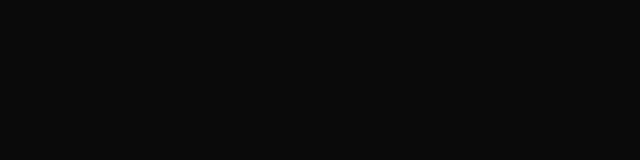
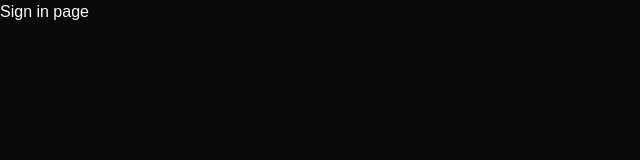
Before and after one commit to Sachin27182003/Real-Time-AI-Voice-Agent-Interview-Platform, a Next.js app in the folder ai-interview-platform/: page /sign-up in a window 1280 px wide. Shown: the top 160 px of the page, without its empty margins (0-640 px from the left). Built offline with nearby package versions, Linux system fonts and the light colour scheme; a web font is replaced by a local one.

Commit message:
Added Root directory

```diff
--- a/ai-interview-platform/app/(auth)/sign-in/page.tsx
+++ b/ai-interview-platform/app/(auth)/sign-in/page.tsx
@@ -0,0 +1,11 @@
+import React from 'react'
+
+const page = () => {
+  return (
+    <div>
+      Sign In page
+    </div>
+  )
+}
+
+export default page
--- a/ai-interview-platform/app/(auth)/sign-up/page.tsx
+++ b/ai-interview-platform/app/(auth)/sign-up/page.tsx
@@ -3,7 +3,7 @@ import React from 'react'
 const page = () => {
   return (
     <div>
-
+      Sign in page
     </div>
   )
 }
--- a/ai-interview-platform/app/(root)/layout.tsx
+++ b/ai-interview-platform/app/(root)/layout.tsx
@@ -3,7 +3,7 @@ import React, { ReactNode } from 'react'
 const RootLayout = ({children} : {children : ReactNode}) => {
   return (
     <div>
-
+      {children}
     </div>
   )
 }
--- a/ai-interview-platform/app/(root)/page.tsx
+++ b/ai-interview-platform/app/(root)/page.tsx
@@ -3,7 +3,7 @@ import React from 'react'
 const page = () => {
   return (
     <div>
-
+      Hello world
     </div>
   )
 }
--- a/ai-interview-platform/app/layout.tsx
+++ b/ai-interview-platform/app/layout.tsx
@@ -18,8 +18,9 @@ export default function RootLayout({
   children: React.ReactNode;
 }>) {
   return (
-    <html lang="en" className="dark">
+    <html lang="en" className="dark" suppressHydrationWarning>
       <body
+        suppressHydrationWarning
         className={`${MonaSans.className} antialiased`}
       >
         {children}
```
